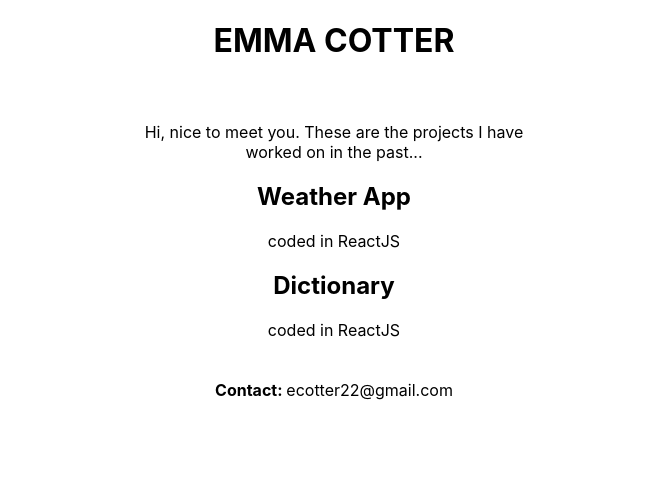
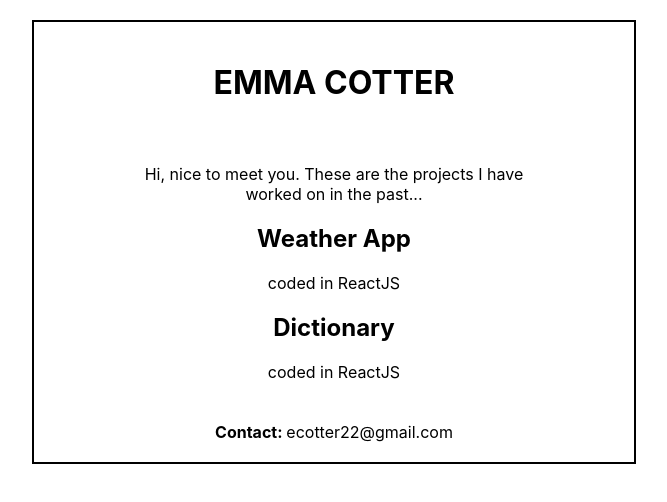
Before and after one commit to em-cotter/new_project, a React (Create React App) app: page / in a window 1280 px wide. Shown: the top 502 px of the page, without its empty margins (306-973 px from the left). Built offline with nearby package versions, Linux system fonts and the light colour scheme.

Commit message:
added border

```diff
--- a/src/App.css
+++ b/src/App.css
@@ -1,7 +1,9 @@
+
 .App {
   text-align: center;
   max-width: 600px;
-  margin: 0 auto;
-  border: 2px black;
+  margin: 20px auto;
+  border: 2px solid black;
+  padding: 20px 0px
 
 }
```
